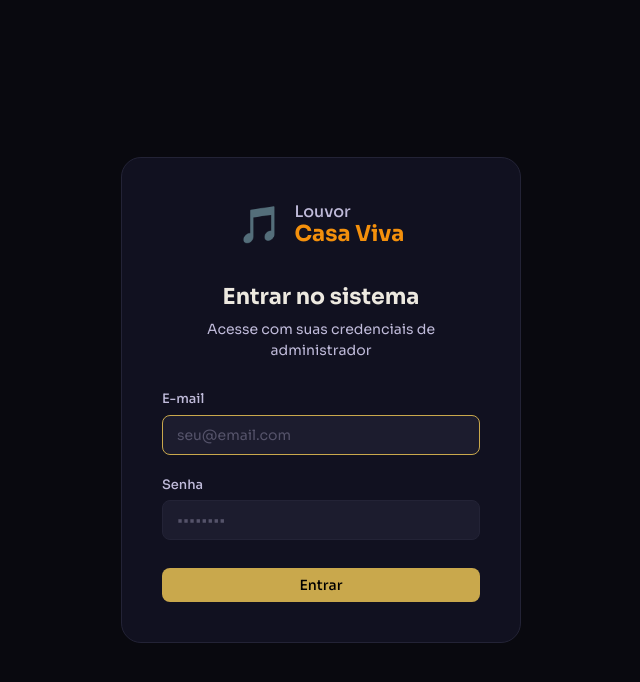
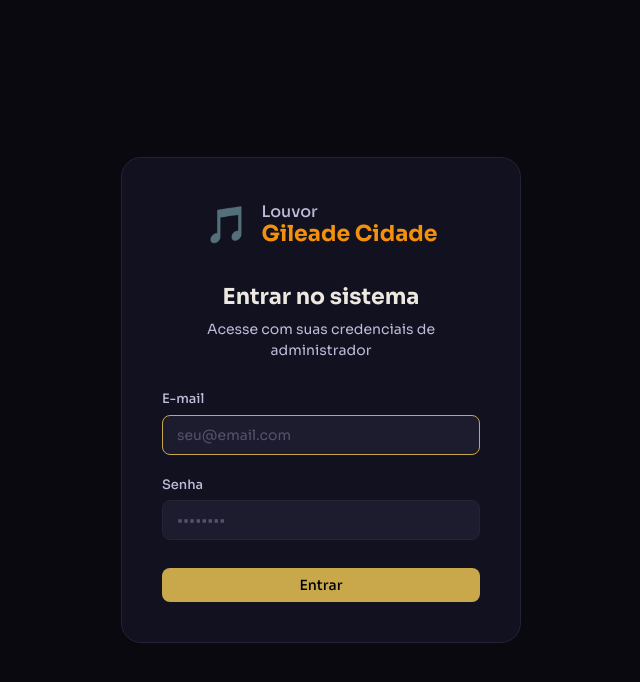
Before and after one commit to cesar1cardoso/louvor-gileade-cidade, a React (Vite) app in the folder frontend/: page /login in a window 1280 px wide. Shown: the top 682 px of the page, without its empty margins (319-959 px from the left). Built offline with nearby package versions, Linux system fonts and the light colour scheme; no server answers.

Commit message:
feat: renomear app para Louvor Gileade Cidade

```diff
--- a/frontend/index.html
+++ b/frontend/index.html
@@ -3,7 +3,7 @@
   <head>
     <meta charset="UTF-8" />
     <meta name="viewport" content="width=device-width, initial-scale=1.0" />
-    <title>Louvor Casa Viva</title>
+    <title>Louvor Gileade Cidade</title>
     <link rel="preconnect" href="https://fonts.googleapis.com" />
     <link rel="preconnect" href="https://fonts.gstatic.com" crossorigin />
     <link
--- a/frontend/src/components/Layout.jsx
+++ b/frontend/src/components/Layout.jsx
@@ -67,7 +67,7 @@ export default function Layout({ children, theme, toggleTheme }) {
             {sidebarAberta && (
               <div className={styles.logoText}>
                 <span className={styles.logoLouvor}>Louvor</span>
-                <span className={styles.logoCasaViva}>Casa Viva</span>
+                <span className={styles.logoCasaViva}>Gileade Cidade</span>
               </div>
             )}
           </div>
--- a/frontend/src/pages/Login/index.jsx
+++ b/frontend/src/pages/Login/index.jsx
@@ -35,7 +35,7 @@ export default function Login() {
           <div className={styles.logoIcon}>🎵</div>
           <div className={styles.logoText}>
             <span className={styles.logoLouvor}>Louvor</span>
-            <span className={styles.logoCasaViva}>Casa Viva</span>
+            <span className={styles.logoCasaViva}>Gileade Cidade</span>
           </div>
         </div>
 
```
